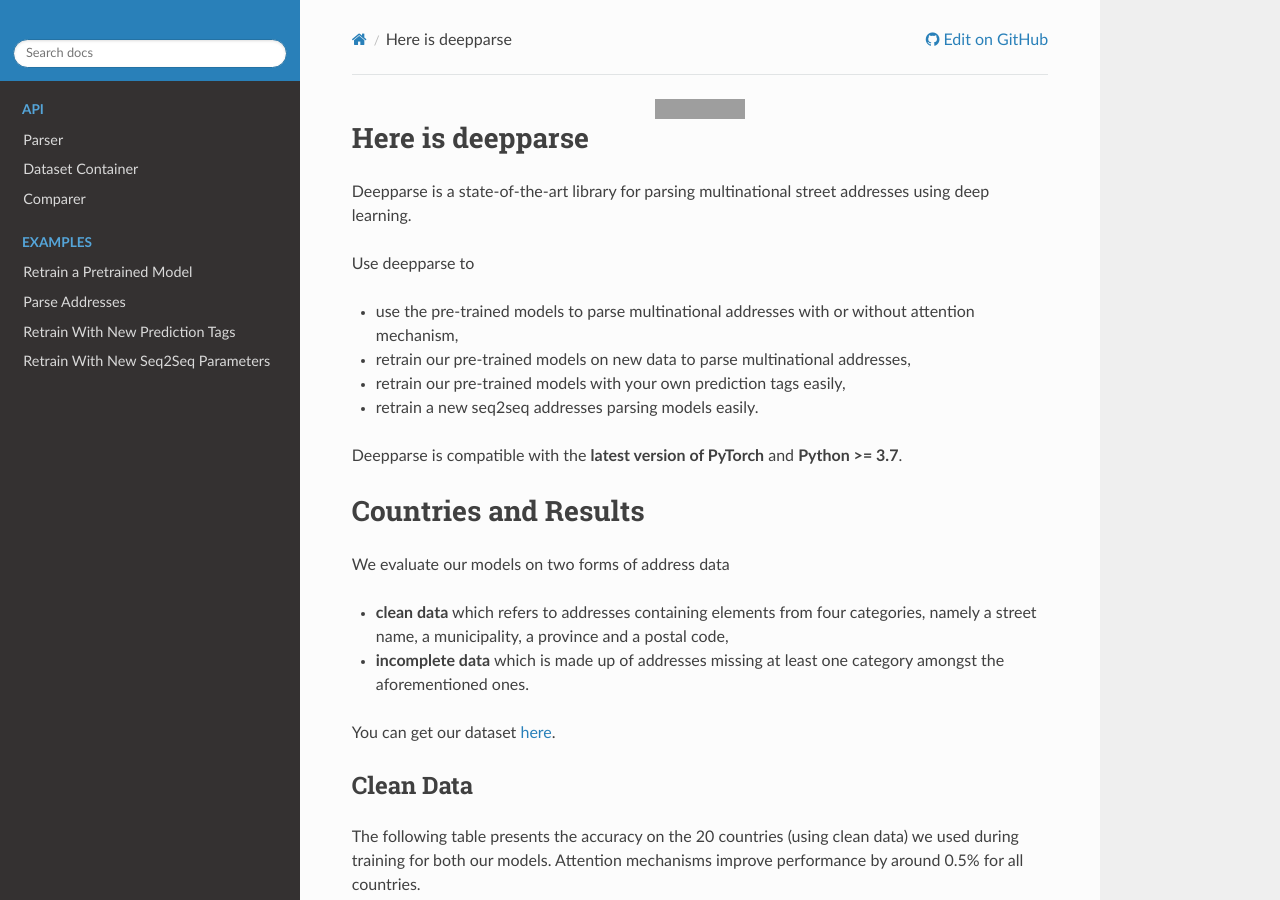
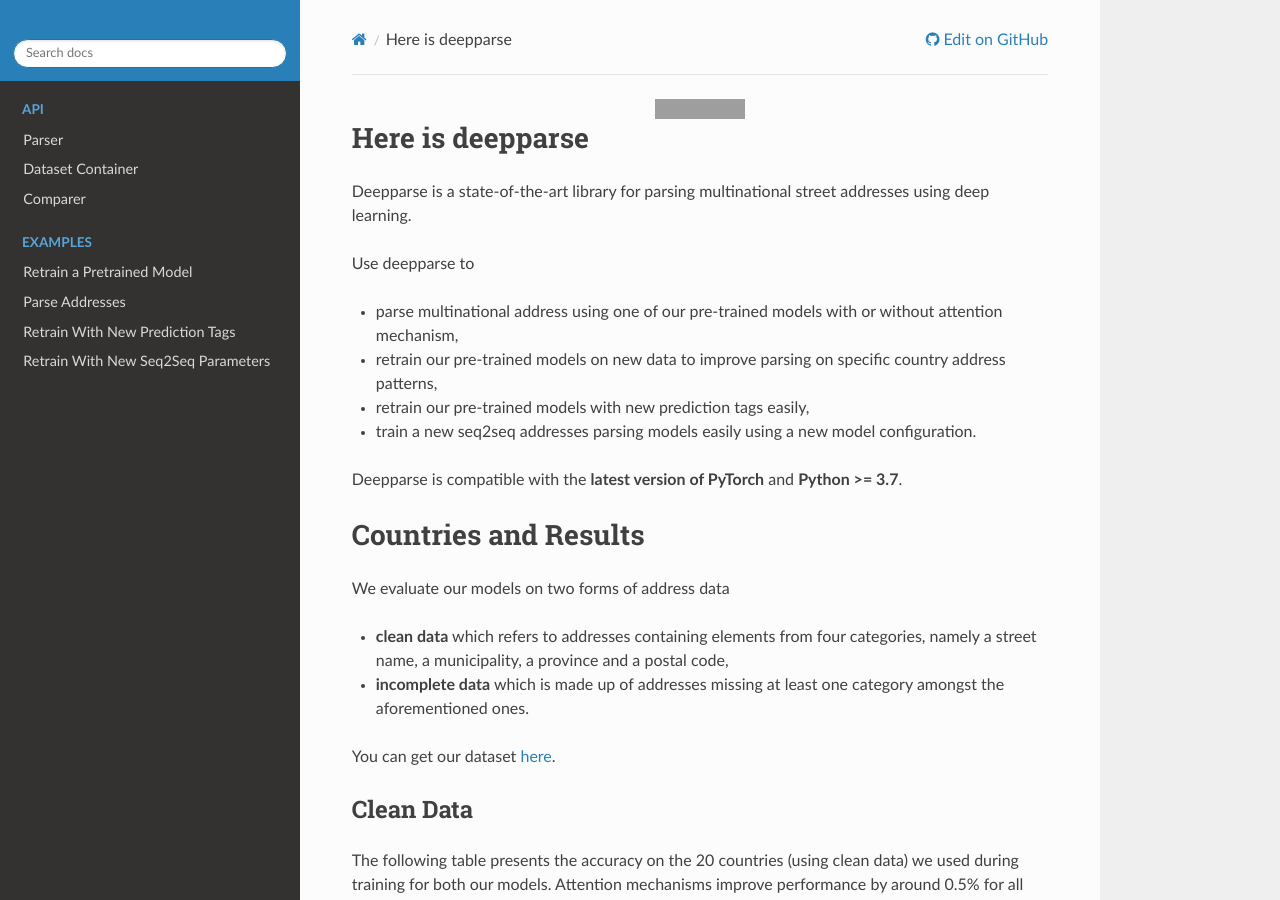
Before and after one commit to GRAAL-Research/deepparse, a Sphinx documentation site: the page built from docs/source/index.rst, in a window 1280 px wide and 900 px high. Built offline with Sphinx 7.4.7 and the Read the Docs theme 2.0.0, drawn with Linux system fonts in a browser that asks for light colours; the version number could not be read and is left out; grey boxes are pictures that could not be loaded.

Commit message:
improve readme and index

```diff
--- a/docs/source/index.rst
+++ b/docs/source/index.rst
@@ -22,10 +22,10 @@
 
 Use deepparse to
 
-- use the pre-trained models to parse multinational addresses with or without attention mechanism,
-- retrain our pre-trained models on new data to parse multinational addresses,
-- retrain our pre-trained models with your own prediction tags easily,
-- retrain a new seq2seq addresses parsing models easily.
+- parse multinational address using one of our pre-trained models with or without attention mechanism,
+- retrain our pre-trained models on new data to improve parsing on specific country address patterns,
+- retrain our pre-trained models with new prediction tags easily,
+- train a new seq2seq addresses parsing models easily using a new model configuration.
 
 Deepparse is compatible with the **latest version of PyTorch** and  **Python >= 3.7**.
 
```
Also changed, not shown: README.md (+4 -4 lines).
